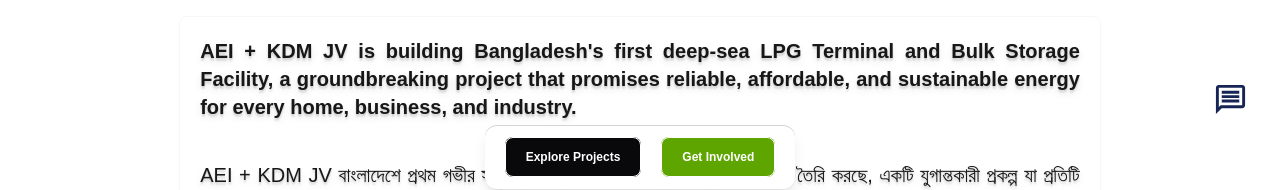
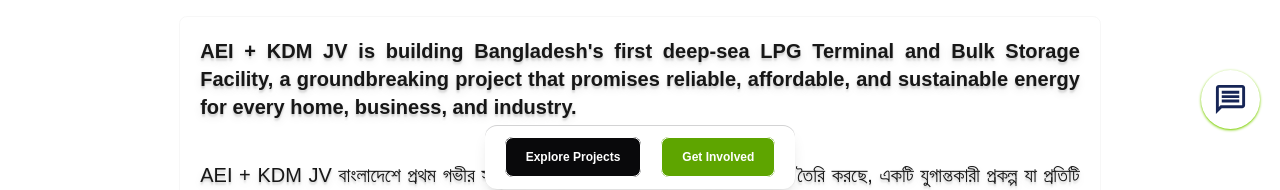
Before and after one commit to iamzehan/AEI-KDM-JointVenture, a Next.js app: page / in a window 1280 px wide. Shown: the part 611-801 px from the top of the page. Built offline with nearby package versions, Linux system fonts and the light colour scheme; a web font is replaced by a local one.

Commit message:
update(iamzehan): Minor design changes

```diff
--- a/src/components/chat/chat.tsx
+++ b/src/components/chat/chat.tsx
@@ -91,7 +91,7 @@
       {/* Toggle Button */}
       <div
         className={clsx(
-          "z-50 bottom-0 right-0 h-auto w-auto p-3 rounded-full flex justify-center items-center active:scale-95 hover:text-lime-500 transition-color duration-300 ease",
+          "z-50 bottom-0 right-0 h-auto w-auto p-3 rounded-full flex justify-center items-center shadow-sm shadow-lime-500 active:scale-95 hover:text-lime-500 transition-color duration-300 ease",
           {
             "bg-lime-950 text-lime-500 text-shadow-lg shadow-lg shadow-lime-500/20 inset-shadow-sm inset-shadow-lime-500/20":
               isClicked,
```
